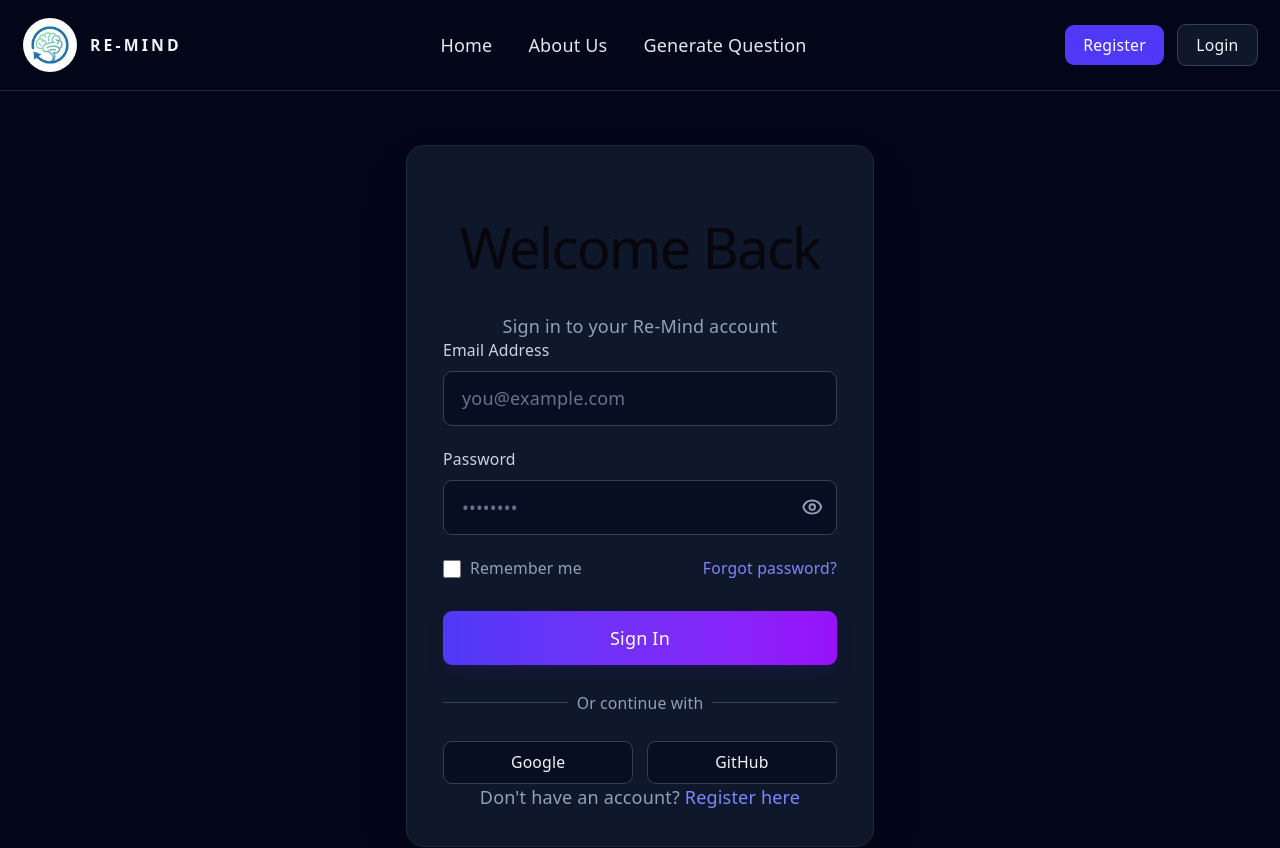
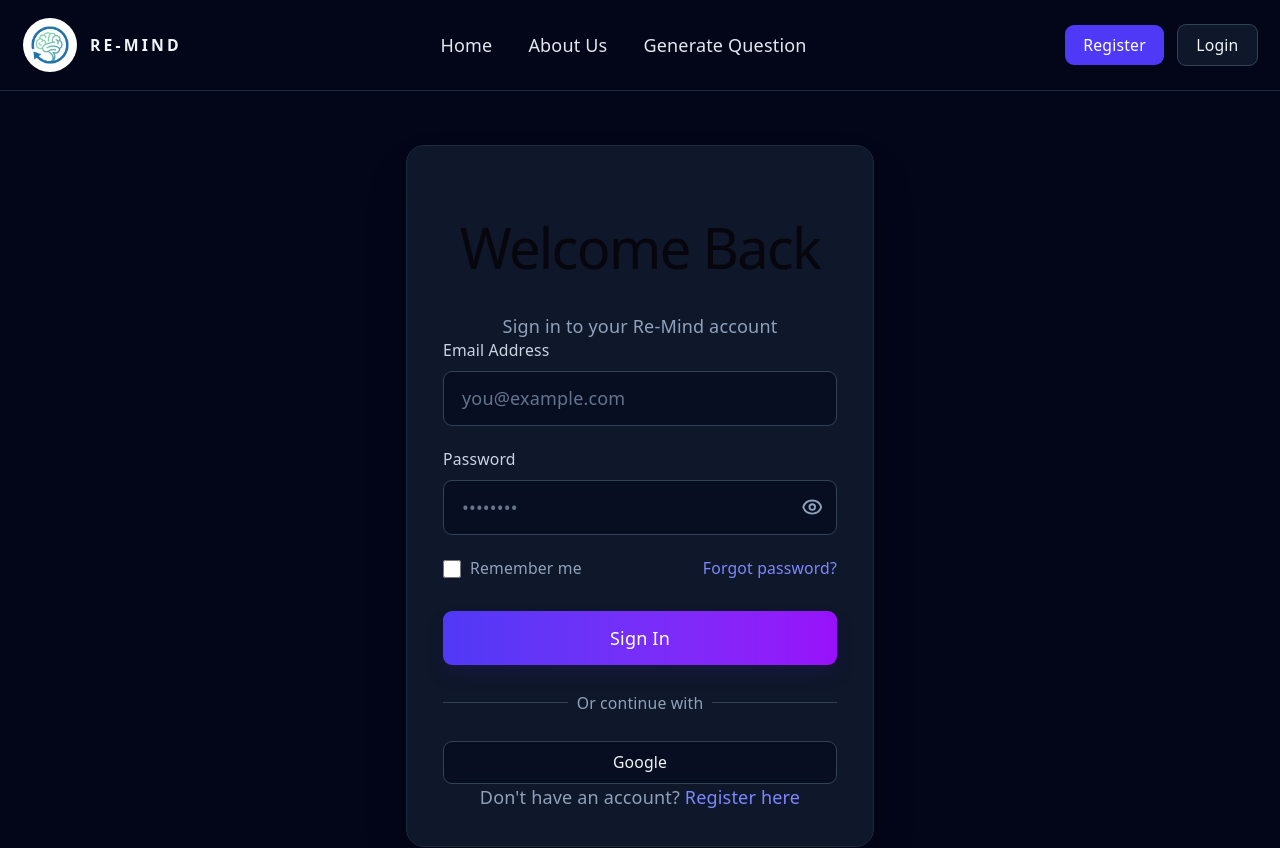
Before and after one commit to Raymondtawiah/re-mind, a React (Vite) app: page /login in a window 1280 px wide. Shown: the top 848 px of the page. Built offline with nearby package versions, Linux system fonts and the light colour scheme.

Commit message:
modified

```diff
--- a/src/components/Navbar.jsx
+++ b/src/components/Navbar.jsx
@@ -53,12 +53,12 @@ function Navbar() {
         <Link to="/login" className="rounded-lg bg-indigo-600 px-3 py-2 text-sm font-medium text-white transition hover:bg-indigo-500">Login</Link>
 
         <div className={`mobile-bottom ${bottomNavClass}`}>
-          <a href="#" className="nav-item">
+          <Link to="/" className="nav-item">
             <svg viewBox="0 0 24 24" className="h-5 w-5" fill="none" stroke="currentColor" strokeWidth="2" strokeLinecap="round" strokeLinejoin="round" aria-hidden="true">
               <path d="M3 9.5L12 3l9 6.5V20a1 1 0 0 1-1 1h-5v-6h-6v6H4a1 1 0 0 1-1-1V9.5z" />
             </svg>
             <span className="text-[11px] uppercase tracking-[0.18em]">Home</span>
-          </a>
+          </Link>
 
           <a href="#about" className="nav-item">
             <svg viewBox="0 0 24 24" className="h-5 w-5" fill="none" stroke="currentColor" strokeWidth="2" strokeLinecap="round" strokeLinejoin="round" aria-hidden="true">
--- a/src/pages/Login.jsx
+++ b/src/pages/Login.jsx
@@ -116,12 +116,9 @@ function Login() {
             </div>
           </div>
 
-          <div className="grid grid-cols-2 gap-3">
+          <div className="grid grid-cols-1 gap-3">
             <button className="w-full px-4 py-2 rounded-lg border border-slate-700 bg-slate-950/50 text-slate-100 hover:bg-slate-800 transition-all text-sm font-medium">
               Google
-            </button>
-            <button className="w-full px-4 py-2 rounded-lg border border-slate-700 bg-slate-950/50 text-slate-100 hover:bg-slate-800 transition-all text-sm font-medium">
-              GitHub
             </button>
           </div>
 
```
